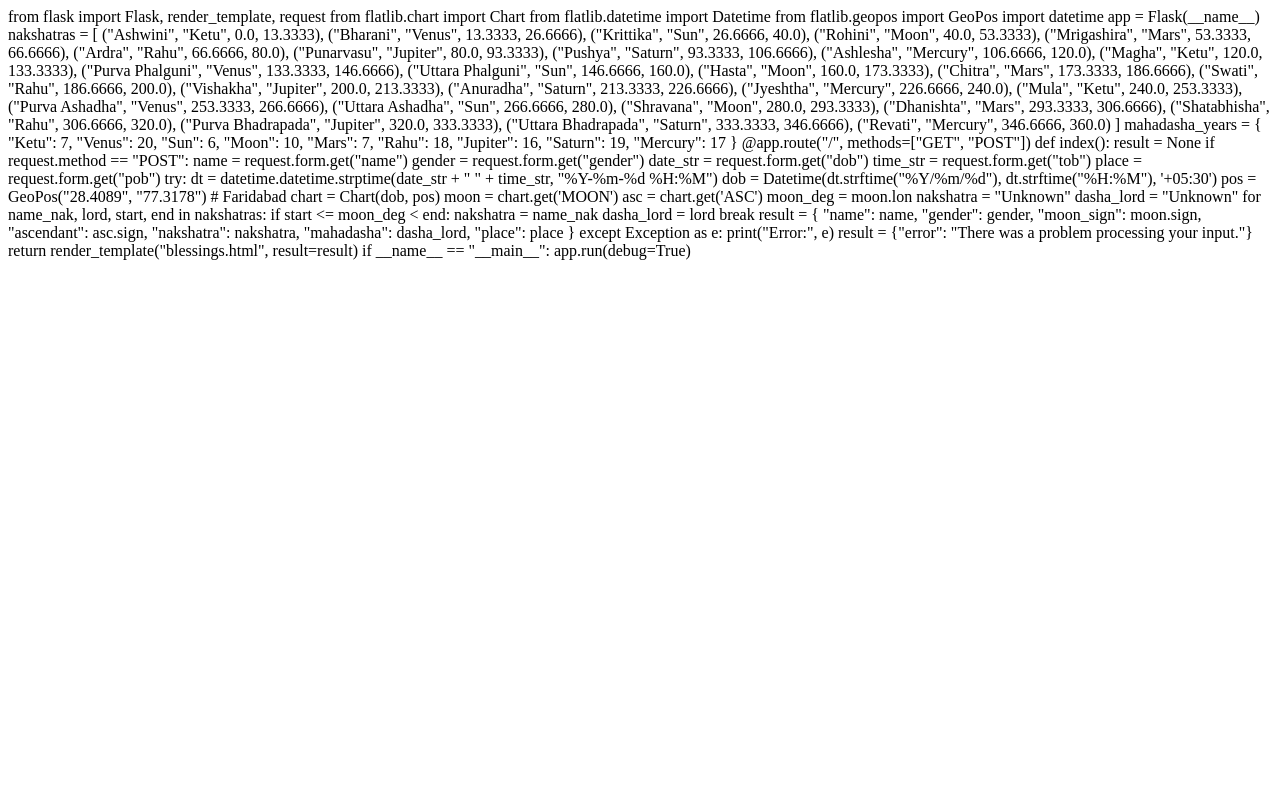
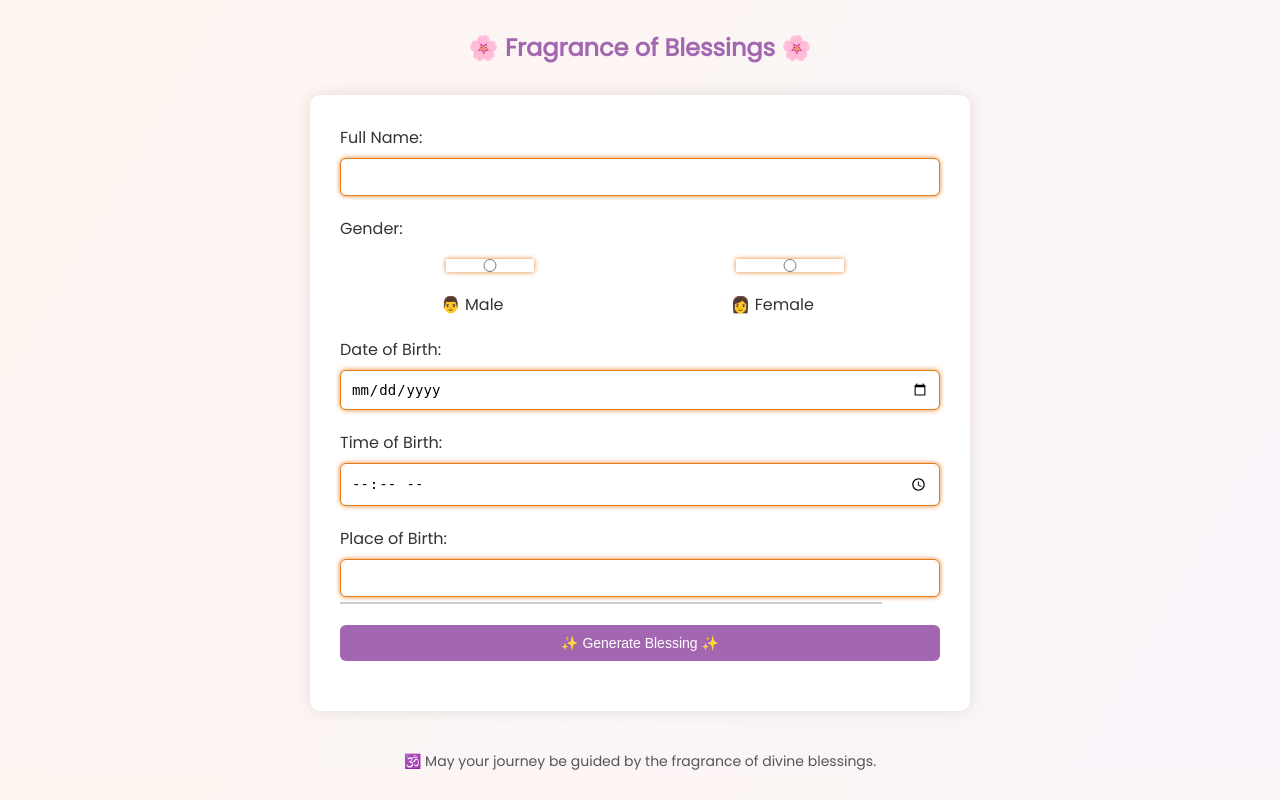
Before and after one commit to Atypunj/ayoura-render, a Flask app: page / in a window 1280 px wide. Run offline with Flask 2, Linux system fonts and the light colour scheme.

Commit message:
Update blessings.html

```diff
--- a/templates/blessings.html
+++ b/templates/blessings.html
@@ -1,97 +1,173 @@
-
-from flask import Flask, render_template, request
-from flatlib.chart import Chart
-from flatlib.datetime import Datetime
-from flatlib.geopos import GeoPos
-import datetime
-
-app = Flask(__name__)
-
-nakshatras = [
-    ("Ashwini", "Ketu", 0.0, 13.3333),
-    ("Bharani", "Venus", 13.3333, 26.6666),
-    ("Krittika", "Sun", 26.6666, 40.0),
-    ("Rohini", "Moon", 40.0, 53.3333),
-    ("Mrigashira", "Mars", 53.3333, 66.6666),
-    ("Ardra", "Rahu", 66.6666, 80.0),
-    ("Punarvasu", "Jupiter", 80.0, 93.3333),
-    ("Pushya", "Saturn", 93.3333, 106.6666),
-    ("Ashlesha", "Mercury", 106.6666, 120.0),
-    ("Magha", "Ketu", 120.0, 133.3333),
-    ("Purva Phalguni", "Venus", 133.3333, 146.6666),
-    ("Uttara Phalguni", "Sun", 146.6666, 160.0),
-    ("Hasta", "Moon", 160.0, 173.3333),
-    ("Chitra", "Mars", 173.3333, 186.6666),
-    ("Swati", "Rahu", 186.6666, 200.0),
-    ("Vishakha", "Jupiter", 200.0, 213.3333),
-    ("Anuradha", "Saturn", 213.3333, 226.6666),
-    ("Jyeshtha", "Mercury", 226.6666, 240.0),
-    ("Mula", "Ketu", 240.0, 253.3333),
-    ("Purva Ashadha", "Venus", 253.3333, 266.6666),
-    ("Uttara Ashadha", "Sun", 266.6666, 280.0),
-    ("Shravana", "Moon", 280.0, 293.3333),
-    ("Dhanishta", "Mars", 293.3333, 306.6666),
-    ("Shatabhisha", "Rahu", 306.6666, 320.0),
-    ("Purva Bhadrapada", "Jupiter", 320.0, 333.3333),
-    ("Uttara Bhadrapada", "Saturn", 333.3333, 346.6666),
-    ("Revati", "Mercury", 346.6666, 360.0)
-]
-
-mahadasha_years = {
-    "Ketu": 7,
-    "Venus": 20,
-    "Sun": 6,
-    "Moon": 10,
-    "Mars": 7,
-    "Rahu": 18,
-    "Jupiter": 16,
-    "Saturn": 19,
-    "Mercury": 17
-}
-
-@app.route("/", methods=["GET", "POST"])
-def index():
-    result = None
-    if request.method == "POST":
-        name = request.form.get("name")
-        gender = request.form.get("gender")
-        date_str = request.form.get("dob")
-        time_str = request.form.get("tob")
-        place = request.form.get("pob")
-
-        try:
-            dt = datetime.datetime.strptime(date_str + " " + time_str, "%Y-%m-%d %H:%M")
-            dob = Datetime(dt.strftime("%Y/%m/%d"), dt.strftime("%H:%M"), '+05:30')
-            pos = GeoPos("28.4089", "77.3178")  # Faridabad
-
-            chart = Chart(dob, pos)
-            moon = chart.get('MOON')
-            asc = chart.get('ASC')
-
-            moon_deg = moon.lon
-
-            nakshatra = "Unknown"
-            dasha_lord = "Unknown"
-            for name_nak, lord, start, end in nakshatras:
-                if start <= moon_deg < end:
-                    nakshatra = name_nak
-                    dasha_lord = lord
-                    break
-
-            result = {
-                "name": name,
-                "gender": gender,
-                "moon_sign": moon.sign,
-                "ascendant": asc.sign,
-                "nakshatra": nakshatra,
-                "mahadasha": dasha_lord,
-                "place": place
+<!DOCTYPE html>
+<html>
+<head>
+    <title>Ayoura Sky - Divine Blessings</title>
+    <link href="https://fonts.googleapis.com/css2?family=Poppins&display=swap" rel="stylesheet">
+    <style>
+        body {
+            font-family: 'Poppins', sans-serif;
+            background: linear-gradient(120deg, #fef6f0, #f9f4fa);
+            color: #333;
+            margin: 0;
+            padding: 0;
+        }
+        h2 {
+            color: #a367b1;
+            text-align: center;
+            margin-top: 30px;
+        }
+        form {
+            background: #fff;
+            border-radius: 10px;
+            padding: 30px;
+            max-width: 600px;
+            margin: 30px auto;
+            box-shadow: 0 0 15px rgba(0,0,0,0.1);
+            animation: fadeIn 1.2s ease-out;
+            position: relative;
+            z-index: 2;
+        }
+        input, select, button {
+            width: 100%;
+            padding: 10px;
+            margin-top: 8px;
+            margin-bottom: 20px;
+            border: 1px solid #ccc;
+            border-radius: 6px;
+            box-sizing: border-box;
+            font-size: 14px;
+        }
+        input:invalid {
+            border: 1px solid #e67e22;
+            box-shadow: 0 0 5px #e67e22;
+        }
+        .gender-group {
+            display: flex;
+            justify-content: space-around;
+            align-items: center;
+            margin-top: 10px;
+            margin-bottom: 20px;
+        }
+        .gender-group label {
+            font-size: 16px;
+        }
+        button {
+            background-color: #a367b1;
+            color: white;
+            border: none;
+            cursor: pointer;
+        }
+        button:hover {
+            background-color: #8a54a0;
+        }
+        footer {
+            text-align: center;
+            margin-top: 40px;
+            color: #555;
+            font-size: 14px;
+        }
+        @media (max-width: 600px) {
+            form {
+                padding: 20px;
+                margin: 20px;
             }
-        except Exception as e:
-            print("Error:", e)
-            result = {"error": "There was a problem processing your input."}
-
-    return render_template("blessings.html", result=result)
-
-if __name__ == "__main__":
-    app.run(debug=True)
+        }
+        @keyframes fadeIn {
+            from { opacity: 0; transform: translateY(30px); }
+            to { opacity: 1; transform: translateY(0); }
+        }
+        #suggestions {
+            list-style: none;
+            padding-left: 0;
+            max-height: 150px;
+            overflow-y: auto;
+            border: 1px solid #ccc;
+            margin-top: -15px;
+            margin-bottom: 20px;
+            position: absolute;
+            background: white;
+            width: calc(100% - 60px);
+            z-index: 1000;
+        }
+        #suggestions li {
+            padding: 8px;
+            cursor: pointer;
+        }
+        #suggestions li:hover {
+            background-color: #eee;
+        }
+    </style>
+</head>
+<body>
+    <h2>🌸 Fragrance of Blessings 🌸</h2>
+    {% if result %}
+        {% if result.error %}
+            <p style="color:red;">{{ result.error }}</p>
+        {% else %}
+            <p><strong>Name:</strong> {{ result.name }}</p>
+            <p><strong>Gender:</strong> {{ result.gender }}</p>
+            <p><strong>Place of Birth:</strong> {{ result.place }}</p>
+            <p><strong>Moon Sign (Rashi):</strong> {{ result.moon_sign }}</p>
+            <p><strong>Ascendant (Lagna):</strong> {{ result.ascendant }}</p>
+            <p><strong>Nakshatra:</strong> {{ result.nakshatra }}</p>
+            <p><strong>Mahadasha Lord:</strong> {{ result.mahadasha }}</p>
+        {% endif %}
+        <div style="text-align: center;"><a href="/">🔁 Go Back</a></div>
+    {% else %}
+        <form method="POST" action="/">
+            <label for="name">Full Name:</label>
+            <input type="text" name="name" id="name" pattern="[A-Za-z]+" title="Only letters allowed. No spaces or special characters." required>
+            <label>Gender:</label>
+            <div class="gender-group">
+                <label><input type="radio" name="gender" value="Male" required> 👨 Male</label>
+                <label><input type="radio" name="gender" value="Female" required> 👩 Female</label>
+            </div>
+            <label>Date of Birth:</label>
+            <input type="date" name="dob" required>
+            <label>Time of Birth:</label>
+            <input type="time" name="tob" step="60" required>
+            <label>Place of Birth:</label>
+            <div style="position: relative;">
+                <input type="text" name="pob" id="pob" required autocomplete="off">
+                <ul id="suggestions"></ul>
+            </div>
+            <button type="submit">✨ Generate Blessing ✨</button>
+        </form>
+    {% endif %}
+    <footer>
+        🕉️ May your journey be guided by the fragrance of divine blessings.
+    </footer>
+    <script>
+        const pobInput = document.getElementById("pob");
+        const suggestions = document.getElementById("suggestions");
+        let debounce;
+        pobInput.addEventListener("input", () => {
+            clearTimeout(debounce);
+            const query = pobInput.value.trim();
+            suggestions.innerHTML = "";
+            if (query.length < 3) return;
+            debounce = setTimeout(() => {
+                const url = `https://photon.komoot.io/api/?q=${encodeURIComponent(query)}&lat=22.5937&lon=78.9629`;
+                fetch(url)
+                    .then(response => response.json())
+                    .then(data => {
+                        data.features.forEach(place => {
+                            const props = place.properties;
+                            if (props.country !== "India") return;
+                            const name = props.name || "";
+                            const state = props.state || "";
+                            const fullPlace = `${name}${state ? ', ' + state : ''}, India`;
+                            const li = document.createElement("li");
+                            li.textContent = fullPlace;
+                            li.onclick = () => {
+                                pobInput.value = fullPlace;
+                                suggestions.innerHTML = "";
+                            };
+                            suggestions.appendChild(li);
+                        });
+                    });
+            }, 300);
+        });
+    </script>
+</body>
+</html>
```
